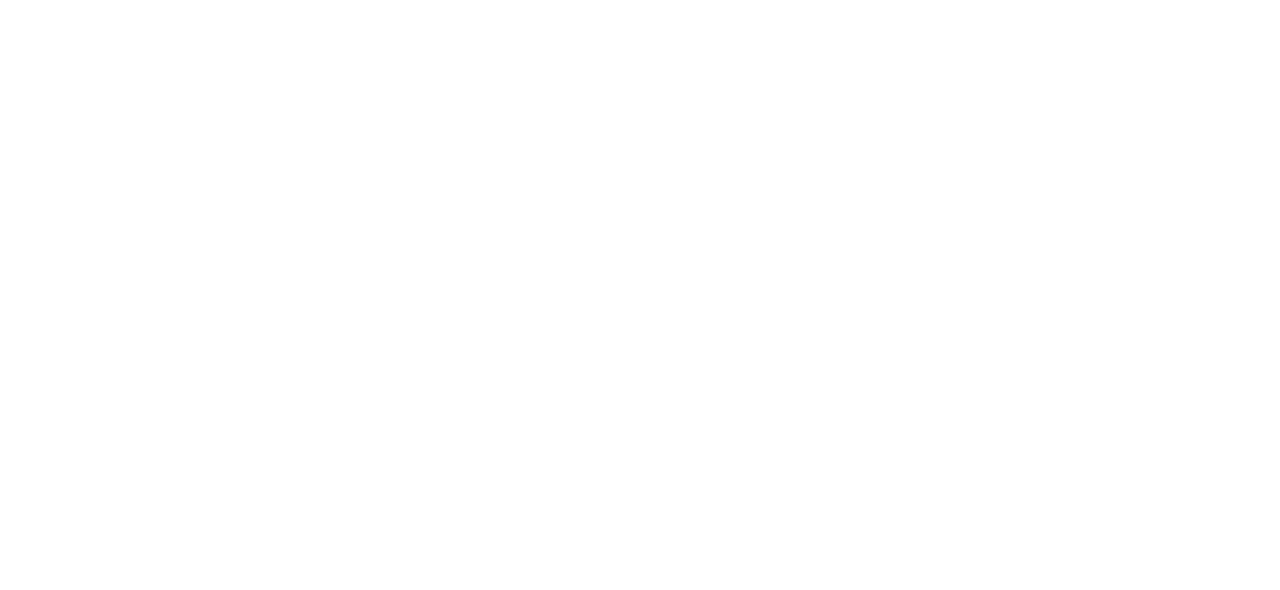
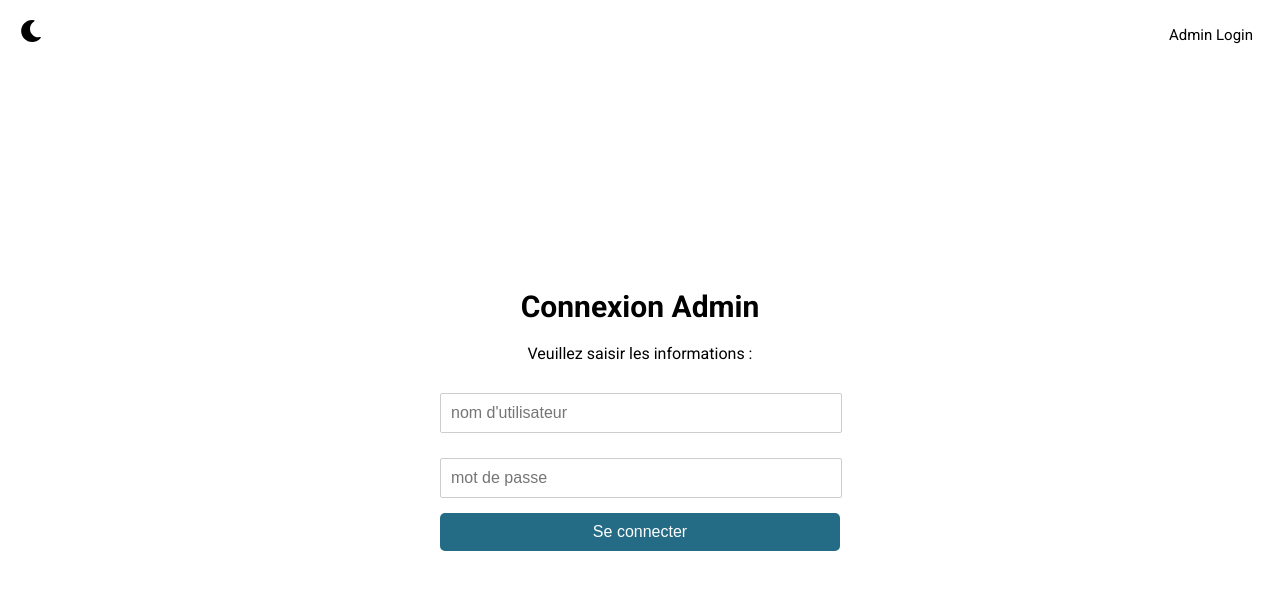
Before and after one commit to salma-elbakkouri/Hospital-Management-System, a React (Create React App) app in the folder app/: page /admin in a window 1280 px wide. Before the commit this address had no page. Shown: the top 590 px of the page. Built offline with nearby package versions, Linux system fonts and the light colour scheme.

Commit message:
admin authentication done

```diff
--- /dev/null
+++ b/app/key.js
@@ -0,0 +1,3 @@
+const crypto = require('crypto');
+const secretKey = crypto.randomBytes(64).toString('hex');
+console.log(secretKey);
--- a/app/package.json
+++ b/app/package.json
@@ -9,13 +9,17 @@
     "@testing-library/jest-dom": "^5.17.0",
     "@testing-library/react": "^13.4.0",
     "@testing-library/user-event": "^13.5.0",
+    "axios": "^1.6.8",
+    "bcrypt": "^5.1.1",
     "body-parser": "^1.20.2",
     "cors": "^2.8.5",
     "express": "^4.19.2",
+    "jsonwebtoken": "^9.0.2",
     "mongodb": "^6.6.1",
     "mongoose": "^8.3.5",
     "react": "^18.3.1",
     "react-dom": "^18.3.1",
+    "react-icons": "^5.2.1",
     "react-router-dom": "^6.23.1",
     "react-scripts": "5.0.1",
     "sqlite3": "^5.1.7",
--- a/app/src/App.js
+++ b/app/src/App.js
@@ -1,17 +1,24 @@
 import React from 'react';
-import  WaitingRoom from './components/user-interface';
+import WaitingRoom from './components/user-interface';
 import './components/css/userInterface.css';
 import './App.css';
 import { BrowserRouter as Router, Routes, Route } from 'react-router-dom';
 import WaitingNumberDisplay from './components/waiting-line';
-import  Form from './components/form';
+import Form from './components/form';
+import AdminLogin from './components/admin-login';
+import AdminDashboard from './components/admin-dashboard'
 
 function App() {
   return (
     <Router>
       <Routes>
+        {/* Client Side Routes */}
         <Route path="/" element={<Form />} />
         <Route path="/waiting" element={<WaitingNumberDisplay />} />
+
+        {/* Admin Side Routes */}
+        <Route path="/admin" element={<AdminLogin />} />
+        <Route path="/admin/dashboard" element={<AdminDashboard />} />
       </Routes>
     </Router>
   );
--- /dev/null
+++ b/app/src/components/admin-dashboard.js
@@ -0,0 +1,11 @@
+import React, { useState } from 'react';
+
+function AdminDashboard() {
+  return (
+    <div >
+      hello admin panel
+    </div>
+  );
+}
+
+export default AdminDashboard;
--- /dev/null
+++ b/app/src/components/admin-login.js
@@ -0,0 +1,65 @@
+import React, { useState } from 'react';
+import axios from 'axios';
+import '../components/css/login.css'; // Ensure the path is correct
+import { FaSun, FaMoon } from 'react-icons/fa';
+import { useNavigate } from 'react-router-dom';
+
+function AdminLogin() {
+  const [username, setUsername] = useState('');
+  const [password, setPassword] = useState('');
+  const [darkMode, setDarkMode] = useState(false);
+  const navigate = useNavigate();
+
+  const handleToggle = () => {
+    setDarkMode(!darkMode);
+    document.body.classList.toggle('dark-mode', !darkMode);
+  };
+
+  const handleLogin = async (e) => {
+    e.preventDefault();
+    try {
+      const response = await axios.post('http://localhost:3001/api/admin/login', { username, password });
+      alert(response.data.message);
+      // Save the token if needed
+      localStorage.setItem('token', response.data.token);
+      // Redirect to admin dashboard or another route
+      navigate('/admin/dashboard');
+    } catch (error) {
+      if (error.response) {
+        alert(error.response.data.error);
+      } else {
+        alert('An error occurred. Please try again later.');
+      }
+    }
+  };
+
+  return (
+    <div className="login-wrapper">
+      <div className="dark-mode-toggle" onClick={handleToggle}>
+        {darkMode ? <FaSun /> : <FaMoon />}
+      </div>
+      <p className='admin-text'>Admin Login</p>
+      <form className="login-form" onSubmit={handleLogin}>
+        <h1>Connexion Admin</h1>
+        <p>Veuillez saisir les informations : </p>
+        <input
+          type="text"
+          placeholder="nom d'utilisateur"
+          value={username}
+          onChange={(e) => setUsername(e.target.value)}
+          required
+        />
+        <input
+          type="password"
+          placeholder="mot de passe"
+          value={password}
+          onChange={(e) => setPassword(e.target.value)}
+          required
+        />
+        <button type="submit">Se connecter</button>
+      </form>
+    </div>
+  );
+}
+
+export default AdminLogin;
--- /dev/null
+++ b/app/src/components/css/login.css
@@ -0,0 +1,126 @@
+/* Google Fonts */
+@import url('https://fonts.googleapis.com/css2?family=Roboto:wght@400;500;700&display=swap');
+
+body {
+  font-family: 'Roboto', sans-serif;
+  margin: 0;
+  padding: 0;
+  box-sizing: border-box;
+  transition: background-color 0.3s, color 0.3s;
+  overflow-y: hidden;
+}
+
+body.light-mode {
+  background-color: #f9f9f9;
+  color: #333333;
+}
+
+body.dark-mode {
+  background-color: #121212;
+  color: #e0e0e0;
+}
+
+.dark-mode svg {
+  color: #e0e0e0;
+}
+
+.login-wrapper {
+  display: flex;
+  flex-direction: column;
+  justify-content: center;
+  align-items: center;
+  height: 100vh;
+  padding: 20px;
+  position: relative;
+}
+
+.login-form {
+  display: flex;
+  flex-direction: column;
+  gap: 15px;
+  padding: 40px;
+  border-radius: 5px;
+  width: 100%;
+  max-width: 400px;
+  background-color: transparent;
+  text-align: center; /* Centering the form elements */
+}
+
+label {
+  margin-bottom: -10px;
+  margin-left: 5px;
+}
+
+.login-form h1 {
+  font-size: 30px;
+}
+
+.login-form p {
+  margin: 5px 0;
+  font-size: 16px;
+}
+
+.login-form input {
+  padding: 10px;
+  font-size: 16px;
+  border-radius: 2px;
+  width: 95%;
+  background-color: transparent;
+  color: inherit;
+  border: 1px solid #cdcdcd;
+}
+
+body.dark-mode .login-form input {
+  background-color: #1e1e1e;
+  border: 1px solid #888;
+  color: #e0e0e0;
+}
+
+.login-form button {
+  padding: 10px;
+  font-size: 16px;
+  background-color: #246b85;
+  color: #ffffff;
+  border: none;
+  border-radius: 5px;
+  cursor: pointer;
+  transition: background-color 0.3s, transform 0.3s;
+}
+
+.login-form button:hover {
+  background-color: #113340;
+  transform: scale(1.05);
+}
+
+.dark-mode-toggle {
+  position: absolute;
+  top: 20px;
+  left: 20px;
+  cursor: pointer;
+  font-size: 22px;
+  color: inherit;
+  transition: color 0.3s;
+}
+
+.dark-mode-toggle:hover {
+  color: #246b85;
+}
+
+.admin-text {
+  position: absolute;
+  top: 2px;
+  right: 3px; /* Reduced spacing */
+  cursor: pointer;
+  font-size: 15px;
+  color: inherit;
+  transition: color 0.3s;
+}
+
+.dark-mode .admin-text {
+  color: #e0e0e0;
+}
+
+.dark-mode input
+{
+    background: #ffffff;
+}
```
Also changed, not shown: app/adminpassword.js (added, +28 -0 lines), app/express.js (+106 -3 lines), app/src/components/admin-panel.js (deleted, +0 -12 lines), 1 other file (tests, documents, lock files or other folders).
